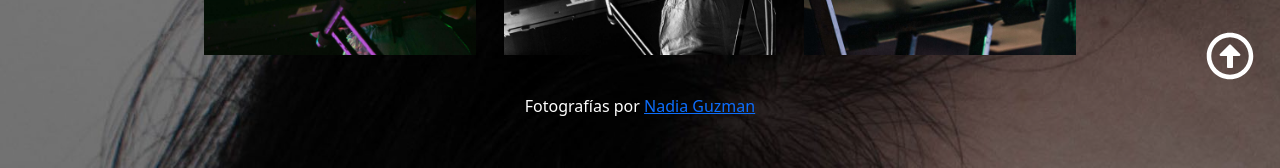
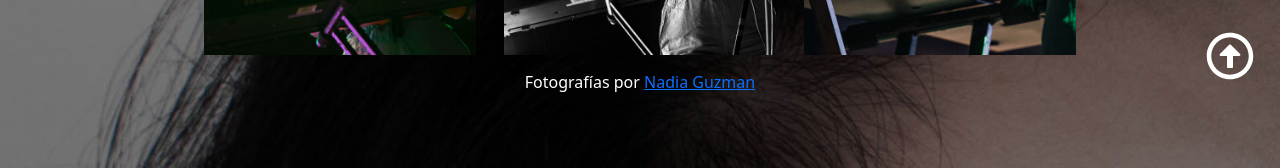
Before and after one commit to MacarenaZalazar/torapage, a React (Create React App) app: page / in a window 1280 px wide. Shown: the part 713-881 px from the top of the page. Built offline with nearby package versions, Linux system fonts and the light colour scheme; no server answers.

Commit message:
Update Styles.js

```diff
--- a/src/components/Styles.js
+++ b/src/components/Styles.js
@@ -1,5 +1,6 @@
 import styled from "styled-components";
 
+//Bandcamp
 export const BCcont = styled.div`
     align-self: center;
     display: flex;
@@ -25,7 +26,7 @@ export const TextContainer = styled.div`
 
     }
 `
-
+//About
 export const AboutCont = styled.div`
     transition: 0.5s ease;
     margin: 4rem 1rem;
@@ -44,11 +45,16 @@ flex-direction: ${props => props.direction} ;
 
 }
 `
+
+//credits
 export const Credits = styled.p`
     color: white;
     margin: 1.5rem
+    a{
+        color: white;
+    }
 `
-
+//arrow
 export const UpArrow = styled.a`
 position: fixed;
 color:white;
@@ -62,7 +68,7 @@ font-size: 3rem;
     }
 
 `
-
+//cafecito
 export const CafecitoCont = styled.div`
 color: white;
 display: flex;
@@ -74,7 +80,7 @@ margin: 4.5rem 1rem;
         margin: 1rem 0.7rem;
     }
 `
-
+//video
 export const VideoCont = styled.div`
     display: flex;
     margin: 4.5rem 1rem;
@@ -89,7 +95,7 @@ export const SingleVideo = styled.div`
         padding: 1rem;
     }
 `
-
+//links
 export const LinksContainer = styled.div`
     color:white;
     font-size: 1.2rem;
@@ -116,7 +122,7 @@ export const LinksContainer = styled.div`
         margin: 0;
     }
 `
-
+//footer
 export const FooterCont = styled.div`
     color: #7f7f7f;
     width: 100%;
```
